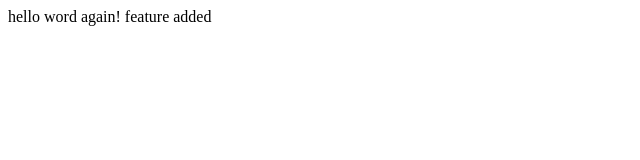
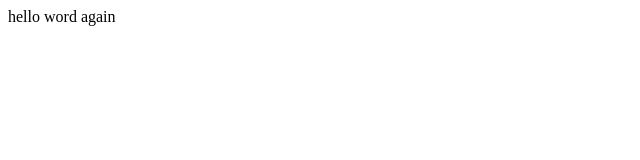
Before and after one commit to dinesh30594/first, a plain HTML site: page hello.html in a window 1280 px wide. Shown: the whole page, without its empty margins (0-640 px from the left). Drawn offline with Linux system fonts and the light colour scheme.

Commit message:
Update hello.html

```diff
--- a/hello.html
+++ b/hello.html
@@ -4,7 +4,6 @@
     <title>my webpage</title>
   </head>
   <body>
-    hello word again!
-    feature added
+    hello word again
   </body>
 </html>
```
